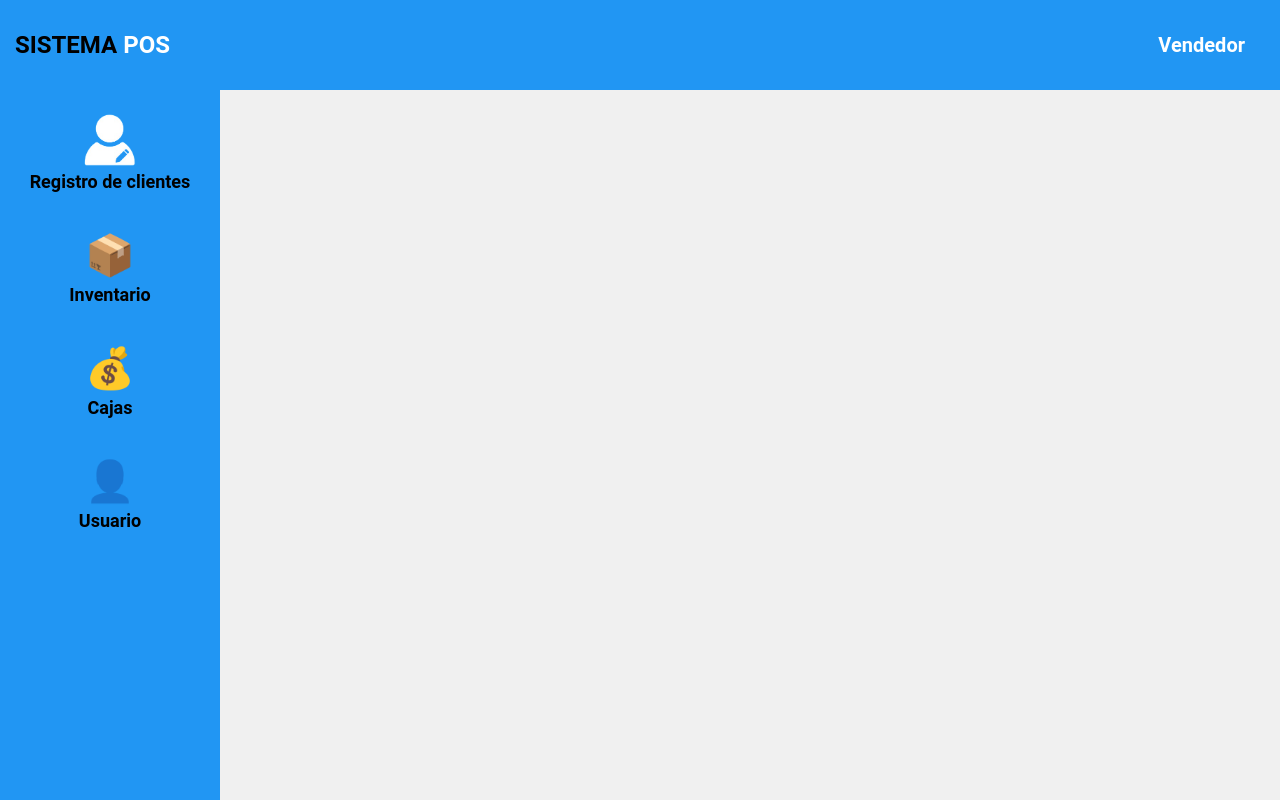
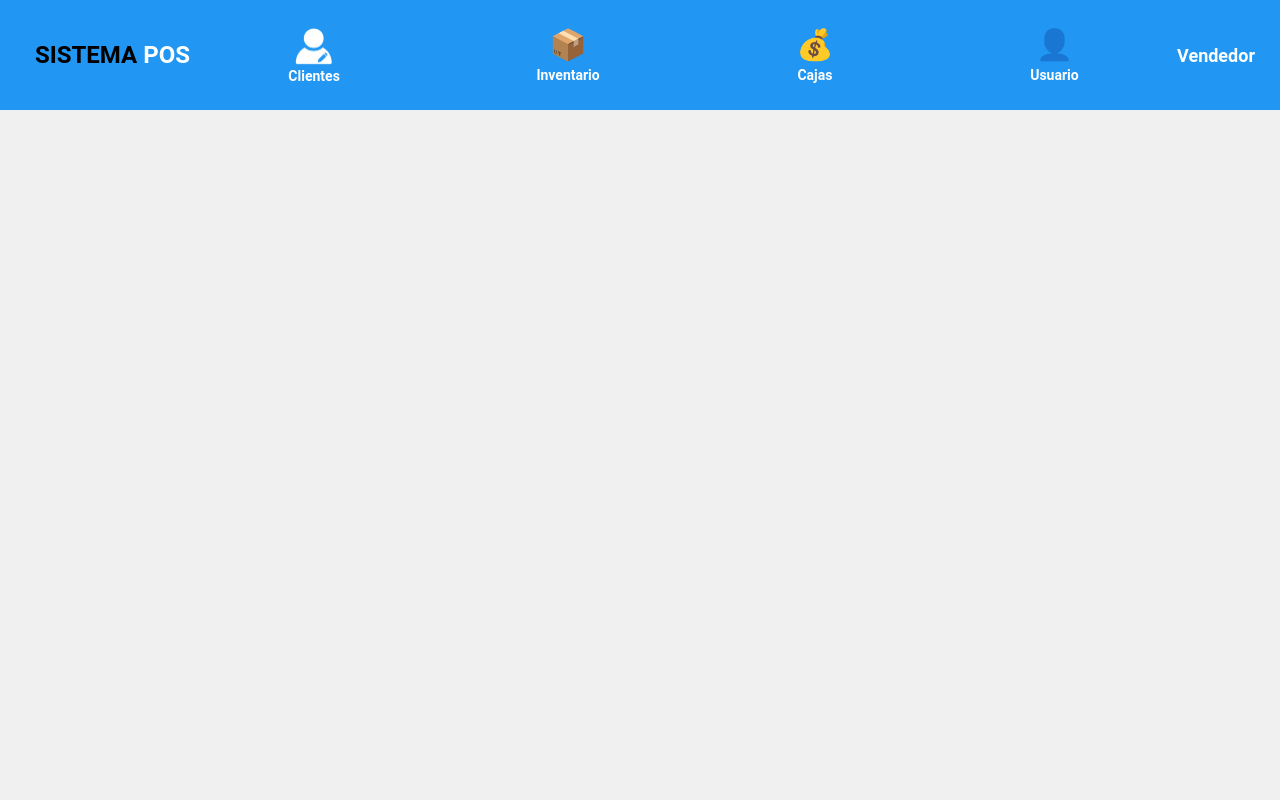
Before and after one commit to jpovalles/SistemaPOS, a React (Create React App) app: page / in a window 1280 px wide. Built offline with nearby package versions, Linux system fonts and the light colour scheme.

Commit message:
Cambio de sidebar a topbar

```diff
--- a/package.json
+++ b/package.json
@@ -9,9 +9,9 @@
     "@testing-library/user-event": "^13.5.0",
     "react": "^19.0.0",
     "react-dom": "^19.0.0",
+    "react-router-dom": "^6.29.0",
     "react-scripts": "5.0.1",
-    "web-vitals": "^2.1.4",
-    "react-router-dom": "^6.15.0"
+    "web-vitals": "^2.1.4"
   },
   "scripts": {
     "start": "react-scripts start",
--- a/src/App.js
+++ b/src/App.js
@@ -1,8 +1,6 @@
-import { BrowserRouter as Router, Routes, Route } from 'react-router-dom';
-
 import logo from './logo.svg';
 import './App.css';
-import Sidebar from "./components/sidebar";
+import Topbar from "./components/topBar";
 import Log from "./pages/Login/Login"
 import ListaProductos from "./components/listaProductos";
 import ResumenCompra from "./components/resumenCompra";
@@ -11,7 +9,7 @@ import ResumenCompra from "./components/resumenCompra";
 function App() {
   return (
     <div className="app">
-      <Sidebar />
+      <Topbar />
     </div>
   )
 }
--- a/src/components/sidebar.js
+++ /dev/null
@@ -1,42 +0,0 @@
-import React from "react";
-import "./sidebar.css";
-
-const Sidebar = () => {
-    return (
-      <div className="container">
-        <div className="topbar">
-          <h2>
-            <span className="sistema">SISTEMA</span>{" "}
-            <span className="pos">POS</span>
-          </h2>
-          <span className="vendedor">Vendedor</span>
-        </div>
-
-        <div className="sidebar">
-          <nav>
-            <ul>
-              <li>
-                <img src="/fotoUsuario.png" alt="Logo del sistema" className="logo" />
-                <span className="text">Registro de clientes</span>
-              </li>
-              <li>
-                <span className="icon">📦</span>
-                <span className="text">Inventario</span>
-              </li>
-              <li>
-                <span className="icon">💰</span>
-                <span className="text">Cajas</span>
-              </li>
-              <li>
-                <span className="icon">👤</span>
-                <span className="text">Usuario</span>
-              </li>
-            </ul>
-          </nav>
-        </div>
-      </div>
-    );
-  };
-
-
-export default Sidebar;
--- a/src/components/sidebar.css
+++ b/src/components/topBar.css
@@ -1,9 +1,3 @@
-.container {
-  display: flex;
-  flex-direction: column;
-  height: 100vh;
-}
-
 .topbar {
   background-color: #2196F3;
   color: white;
@@ -11,12 +5,16 @@
   justify-content: space-between;
   align-items: center;
   padding: 15px;
-  height: 60px;
+  height: 80px;
   width: 100%;
   position: fixed;
   top: 0;
   left: 0;
   z-index: 10;
+}
+
+.logo-title {
+  margin-left: 20px;
 }
 
 .sistema {
@@ -27,65 +25,54 @@
   color: white;
 }
 
-.vendedor {
-  font-size: 20px;
-  font-weight: bold;
-  left: 20px;
-  right: 40px;
-  margin-right: 50px;
-  color:white;
+.menu {
+  flex-grow: 1;
 }
 
-.sidebar {
-  background-color: #2196F3;
-  width: 220px;
-  height: 100%;
-  padding-top: 20px;
+.menu ul {
+  list-style: none;
   display: flex;
-  flex-direction: column;
-  position: fixed;
-  left: 0;
-  top: 60px;
+  justify-content: space-around;
+  align-items: center;
+  width: 100%;
+  padding: 0;
+  margin: 0;
 }
 
-.sidebar ul {
-  list-style: none;
-  padding: 0;
-  display: flex;
-  flex-direction: column;
-  align-items: center;
-  width: 100%;
-}
-
-.sidebar li {
+.menu li {
   display: flex;
   flex-direction: column; /* Ícono arriba, texto abajo */
   align-items: center;
   text-align: center;
   cursor: pointer;
-  padding: 15px 0;
-  width: 100%;
+  padding: 10px 15px;
   transition: background-color 0.3s;
   color: white;
 }
 
-.sidebar li:hover {
+.menu li:hover {
   background-color: rgba(255, 255, 255, 0.2);
 }
 
 .icon {
-  font-size: 40px;
+  font-size: 30px;
   margin-bottom: 5px;
-  margin-top: 10px;
 }
 
 .logo {
-  width: 70px;
+  width: 50px;
   height: auto;
 }
 
 .text {
+  font-size: 14px;
+  font-weight: bold;
+  color: white;
+}
+
+.vendedor {
   font-size: 18px;
   font-weight: bold;
-  color: black;
+  margin-right: 40px;
+  color: white;
 }
--- /dev/null
+++ b/src/components/topBar.js
@@ -0,0 +1,37 @@
+import React from "react";
+import "./topBar.css";
+
+const Topbar = () => {
+    return (
+        <div className="topbar">
+            <h2 className="logo-title">
+                <span className="sistema">SISTEMA</span>{" "}
+                <span className="pos">POS</span>
+            </h2>
+            <nav className="menu">
+                <ul>
+                    <li>
+                        <img src="/fotoUsuario.png" alt="Logo del sistema" className="logo" />
+                        <span className="text">Clientes</span>
+                    </li>
+                    <li>
+                        <span className="icon">📦</span>
+                        <span className="text">Inventario</span>
+                    </li>
+                    <li>
+                        <span className="icon">💰</span>
+                        <span className="text">Cajas</span>
+                    </li>
+                    <li>
+                        <span className="icon">👤</span>
+                        <span className="text">Usuario</span>
+                    </li>
+                </ul>
+            </nav>
+
+            <span className="vendedor">Vendedor</span>
+        </div>
+    );
+};
+
+export default Topbar;
```
Also changed, not shown: 1 other file (tests, documents, lock files or other folders).
